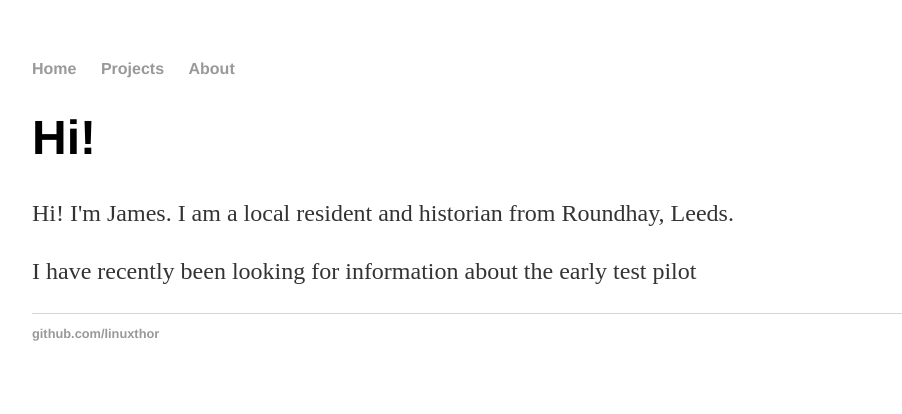
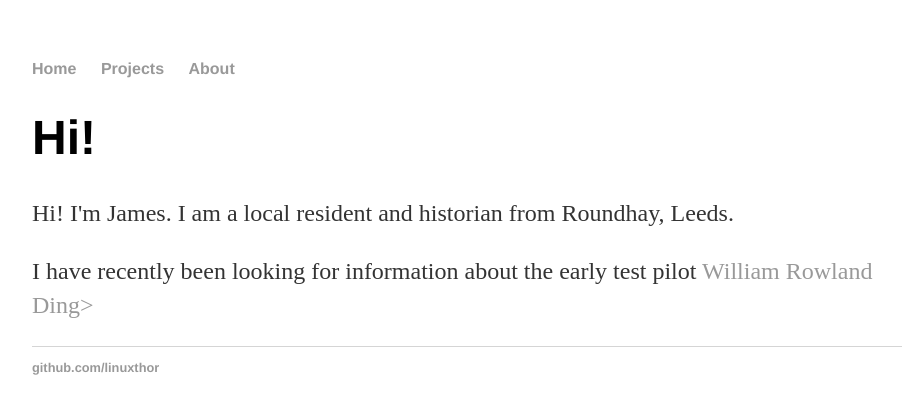
Before and after one commit to linuxthor/linuxthor.github.io, a Jekyll site: the page built from about/index.html, in a window 1280 px wide. Shown: the top 414 px of the page, without its empty margins (160-1062 px from the left). Built offline with Jekyll 4.4.1, drawn with Linux system fonts in a browser that asks for light colours.

Commit message:
Update index.html

```diff
--- a/about/index.html
+++ b/about/index.html
@@ -5,5 +5,5 @@ title: linuxthor
 <div class="blurb">
 	<h1>Hi!</h1>
   <p>Hi! I'm James. I am a local resident and historian from Roundhay, Leeds.<br></p>
-  <p>I have recently been looking for information about the early test pilot <a href="https://github.com/linuxthor/linuxthor.github.io/wiki/Local-History---William-Rowland-Ding-(1885----1917)" William Rowland Ding><br></p>
+  <p>I have recently been looking for information about the early test pilot <a href="https://github.com/linuxthor/linuxthor.github.io/wiki/Local-History---William-Rowland-Ding-(1885----1917)">William Rowland Ding></a><br></p>
 </div><!-- /.blurb -->
```
